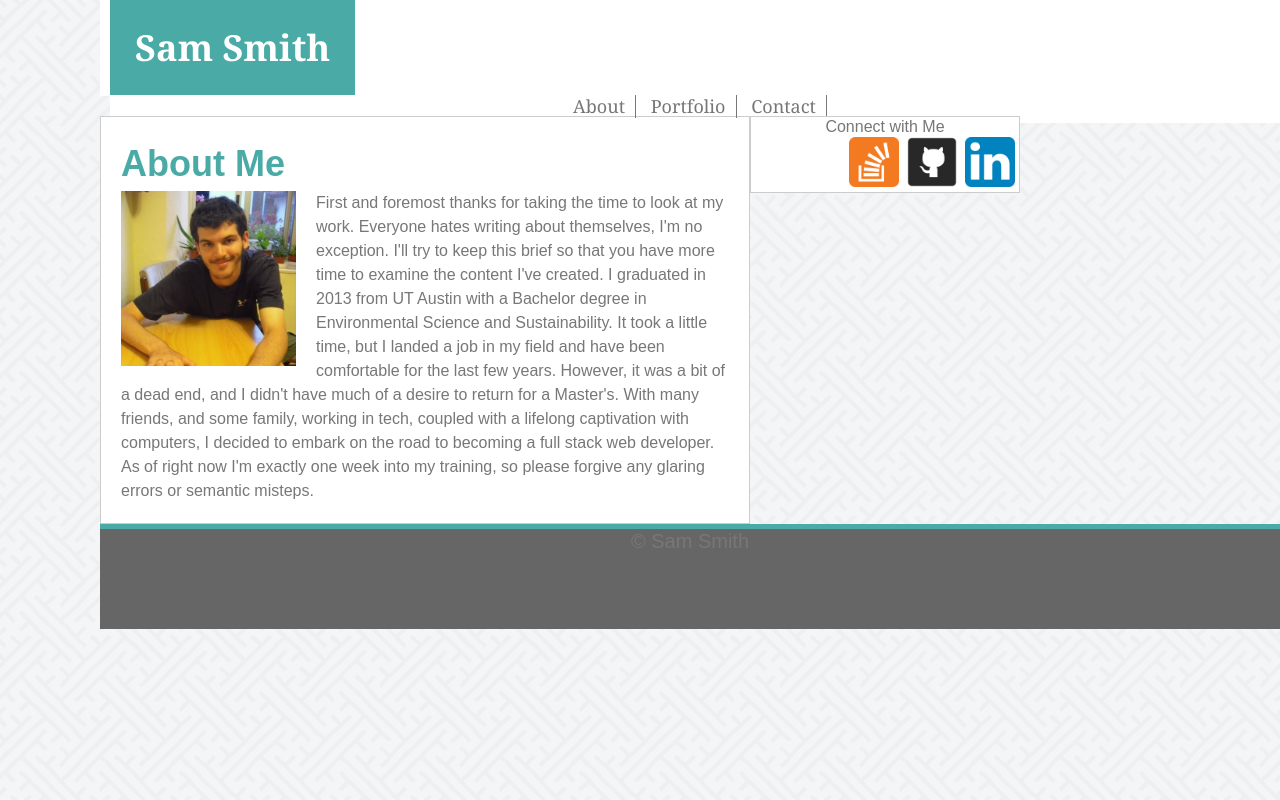
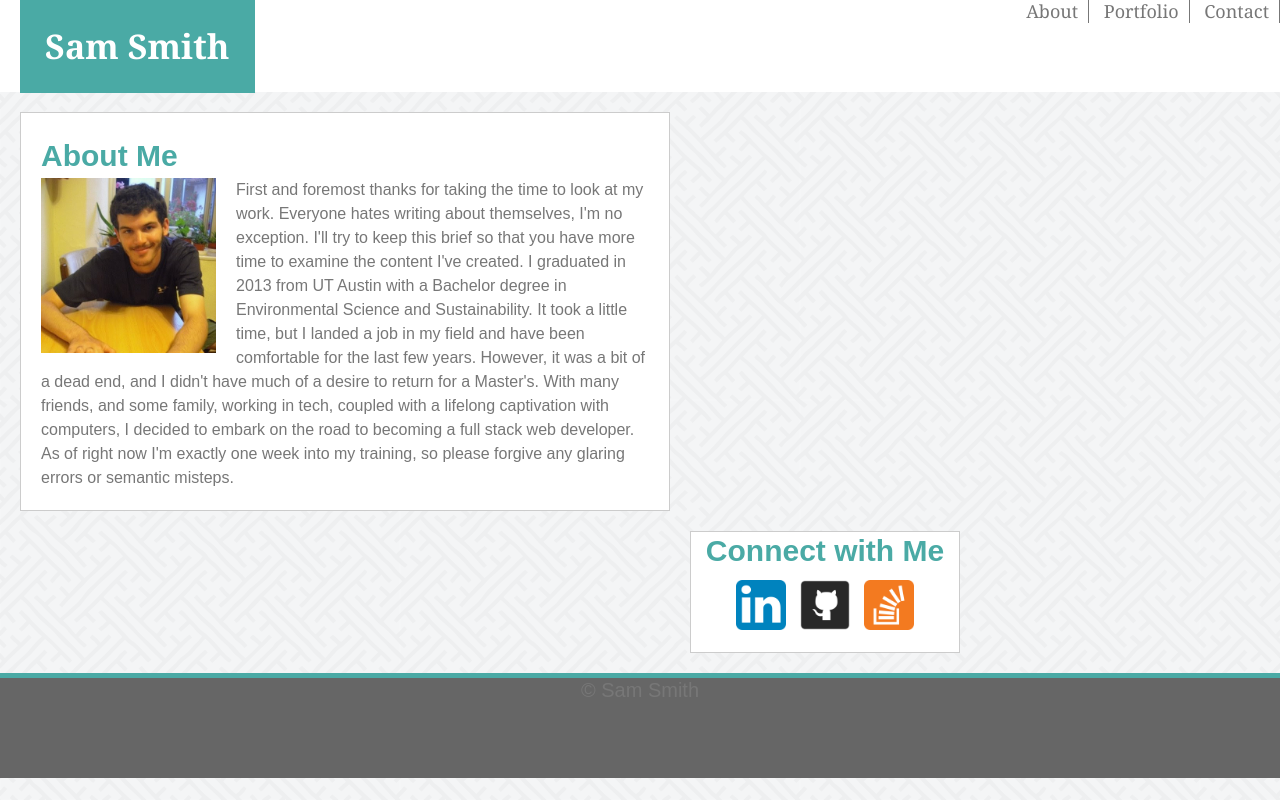
Before and after one commit to sbs863/Basic-Portfolio, a PHP site: page /index.html in a window 1280 px wide. Run offline with PHP 8.4, Linux system fonts and the light colour scheme.

Commit message:
update index.html & style.css

```diff
--- a/assets/css/style.css
+++ b/assets/css/style.css
@@ -1,14 +1,14 @@
 h1{
 	font-family: 'Georgia', Times, Times New Roman, serif;
-	font-size: 36px;
+	font-size: 34px;
 	font-weight: bold;
-	font-size: 36px;
 	color:#ffffff;
 	display: inline-block;
 	background-color: #4aaaa5;
 	text-align: center;
 	float: left;
-	padding: 25px;
+	margin-left:20px;
+	padding:25px;
 }
 
 nav {
@@ -16,8 +16,7 @@ nav {
 	color:#777777;
 	font-family: 'Georgia', Times, Times New Roman, serif;
 	text-decoration: none;
-	clear: left;
-
+	float: right;
 }
 
 .a {
@@ -32,10 +31,14 @@ nav {
 }
 
 .header {
-	height: 66px;
+	height: 92px;
 	width: auto;
 	background-color: #ffffff;
-	padding-left: 10px;
+}
+
+.content {
+	width: 960px;
+	height: auto;
 }
 
 body {
@@ -43,19 +46,6 @@ body {
 	border-color: #dddddd;
 	height: auto;
 	background-image: url(../images/background.png);
-	padding-left: 100px;
-}
-
-div {
-	color:#ffffff;
-	text-align: left;
-	padding-bottom: 30px;
-	width: 650px;
-}
-
-.content {
-	height: auto;
-	width: 960px;
 }
 
 nav {
@@ -66,7 +56,6 @@ nav {
 	text-decoration: none;
 }
 section {
-	float: left;
 	border-style: solid;
 	border-width: 1px;
 	border-color: #cccccc;
@@ -76,13 +65,14 @@ section {
 	height:auto;
 	line-height: 1.5;
 	padding: 20px;
+	margin-bottom: 20px;
+	margin-left: 20px;
 }
 .secHeader {
 	font-weight: bold;
-	font-size: 36px;
+	font-size: 30px;
 	color:#4aaaa5;
 	display: inline-block;
-
 }
 
 footer {
@@ -92,37 +82,38 @@ footer {
 	font-size: 20px;
 	font-family: 'Arial', 'Helvetica Neue', Helvetica, sans-serif;
 	vertical-align: middle;
+	margin-top: 20px;
 }
 
 aside {
-	display: inline-block;
+
 	border: 1px solid;
 	border-color: #cccccc;
 	background-color: #ffffff;
 	color: #777777;
 	width:268px;
-	height:auto;
-    /*float: right;*/
+	height:120px;
+    float: right;
     text-align: center;
 }
+
 
 ul {
 	height: auto;
 	width: auto;
-	vertical-align: center;
 }
 li {
-	float: right;
 	margin: 0;
-	padding: 0;
+	padding: 5px;
 	list-style-type: none;
 	display:inline;
+
 }
 
 .icon {
 	height: 50px;
 	width: 50px;
-	padding: 0px 4px;
+	padding-top: 10px;
 }
 
 .foot-box {
--- a/index.html
+++ b/index.html
@@ -28,19 +28,17 @@
 			</p>
 		</section>
 		<aside>
-			<h2> Connect with Me</h2>
+			<h2 class="secHeader"> Connect with Me</h2>
 			<ul>
 				<li><a href="https://www.linkedin.com/in/sam-smith-844755125"><img class="icon" src="assets/images/Linkedin.png" alt="Linkedin"></a></li>
 				<li><a href="https://github.com/sbs863"><img class="icon" src="assets/images/Git.png" alt="GitHub"></a></li>
 				<li><a href="https://stackoverflow.com/users/6605956/sam-smith"><img class="icon" src="assets/images/Stack.png" alt="Stack Overflow"></a></li>
 			</ul>
 		</aside>
-	<br>
 		</div>
-	<br>
+
+	</body>
 	<footer class="foot-box">
 		&copy; Sam Smith
 	</footer>
-
-	</body>
 </html>
--- /dev/null
+++ b/index.php
@@ -0,0 +1,5 @@
+<ul>
+	<li><a href="https://www.linkedin.com/in/sam-smith-844755125"</a>
+		<li><a href="https://github.com/sbs863"</a>
+	<li><a href="https://stackoverflow.com/users/6605956/sam-smith"></a>
+</ul>
```
